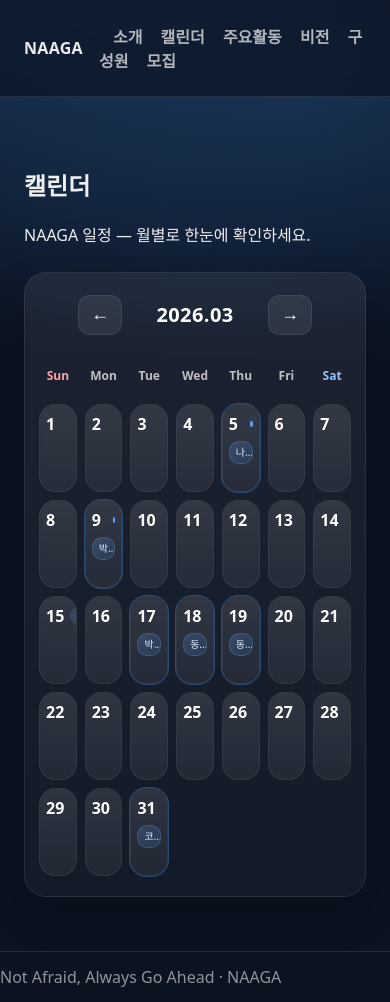
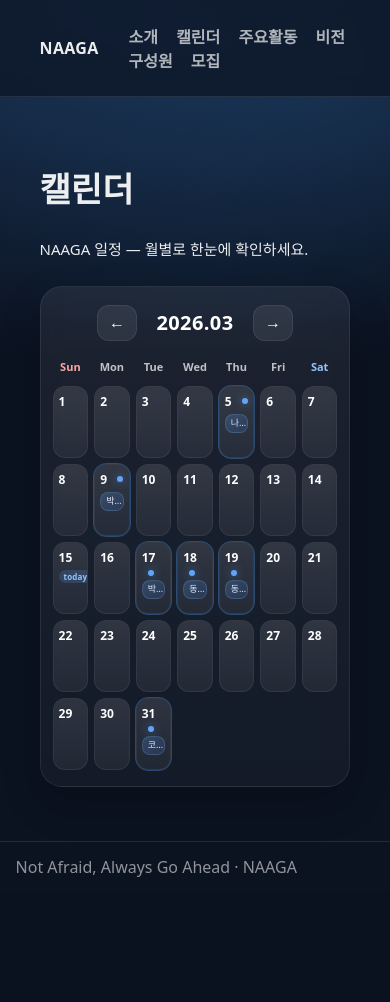
Before and after one commit to bwits15/naaga, a Flask app: page /calendar in a window 390 px wide. After the commit the page ends 877 px from the top, so only its background shows below. Run offline with Flask 3, Linux system fonts and the light colour scheme.

Commit message:
update calendar UI and events

```diff
--- a/static/style.css
+++ b/static/style.css
@@ -1058,3 +1058,99 @@ font-weight:600;
   color:#93c5fd;
   letter-spacing:0.02em;
 }
+
+/* mobile optimization */
+@media (max-width: 768px){
+
+  .container{
+    width: 92%;
+    max-width: 100%;
+    margin: 0 auto;
+  }
+
+  .page-head{
+    padding-top: 20px;
+    padding-bottom: 10px;
+  }
+
+  .page-head h1{
+    font-size: 34px;
+    line-height: 1.2;
+  }
+
+  .sub{
+    font-size: 15px;
+    line-height: 1.5;
+  }
+
+  .card{
+    padding: 18px 14px;
+    border-radius: 20px;
+  }
+
+  .calendar-wrap{
+    padding: 18px 12px 16px;
+    border-radius: 22px;
+  }
+
+  .cal-top{
+    gap: 10px;
+    margin-bottom: 14px;
+  }
+
+  .cal-title{
+    min-width: 96px;
+    font-size: 20px;
+  }
+
+  .cal-btn{
+    width: 40px;
+    height: 36px;
+    font-size: 16px;
+    border-radius: 12px;
+  }
+
+  .cal-grid{
+    gap: 6px;
+  }
+
+  .cal-week{
+    margin-bottom: 8px;
+  }
+
+  .cal-week div{
+    font-size: 11px;
+    padding: 4px 0;
+  }
+
+  .cal-cell{
+    min-height: 72px;
+    padding: 6px 5px;
+    border-radius: 12px;
+    gap: 4px;
+  }
+
+  .cal-date{
+    font-size: 12px;
+    gap: 4px;
+    align-items: center;
+    flex-wrap: wrap;
+  }
+
+  .cal-today-tag{
+    font-size: 8px;
+    padding: 1px 5px;
+    border-radius: 999px;
+  }
+
+  .cal-event-item{
+    font-size: 9px;
+    line-height: 1.2;
+    padding: 3px 5px;
+    border-radius: 8px;
+  }
+
+  .cal-event-more{
+    font-size: 8px;
+  }
+}
```
